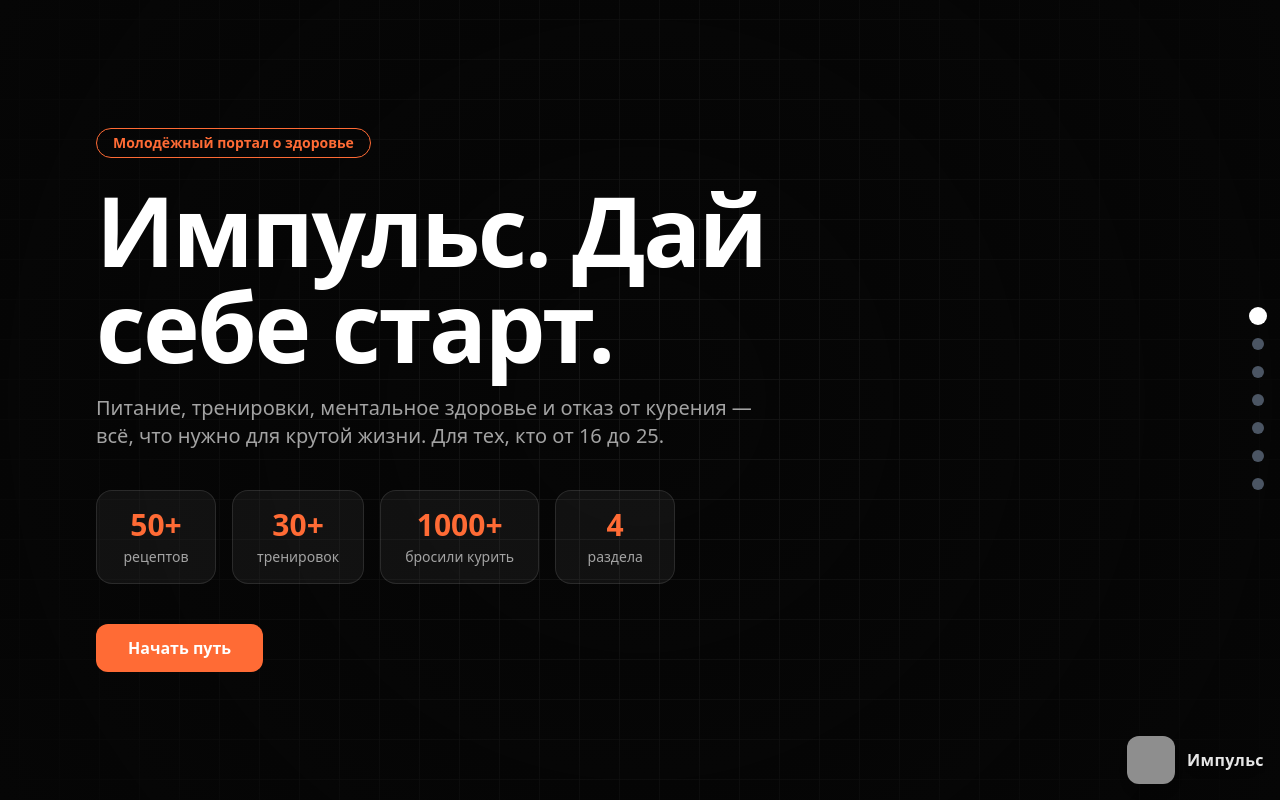
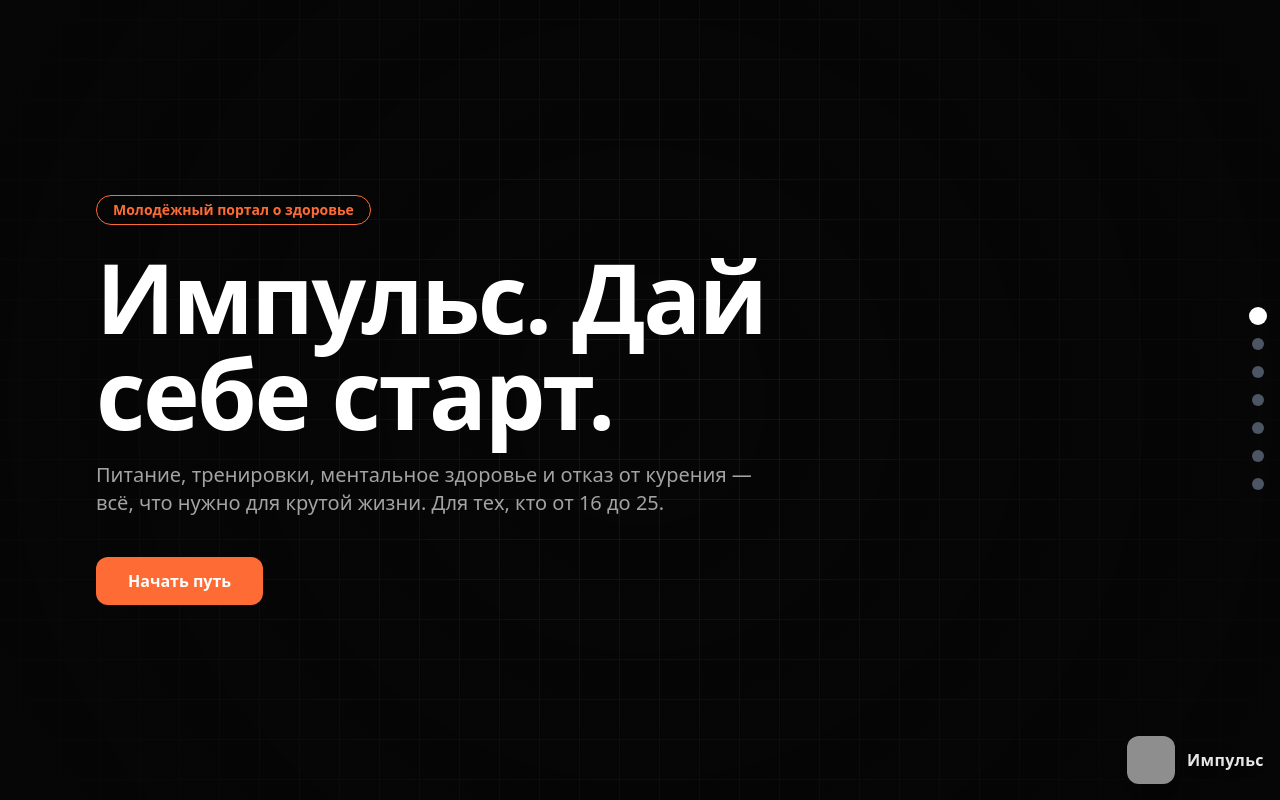
Before and after one commit to pr-poehali-dev/quantum-data-strategy, a React (Vite) app: page / in a window 1280 px wide. Built offline with nearby package versions, Linux system fonts and the light colour scheme; grey boxes are pictures that could not be loaded.

Commit message:
Удалить статистику со страницы

```diff
--- a/src/components/landing/sections.tsx
+++ b/src/components/landing/sections.tsx
@@ -58,14 +58,7 @@ export const sections = [
     showButton: true,
     buttonText: "Начать путь",
     buttonLink: "#sections",
-    customContent: (
-      <div className="flex flex-wrap gap-4 mt-10">
-        <StatCard value="50+" label="рецептов" />
-        <StatCard value="30+" label="тренировок" />
-        <StatCard value="1000+" label="бросили курить" />
-        <StatCard value="4" label="раздела" />
-      </div>
-    ),
+
   },
   {
     id: "sections",
```
